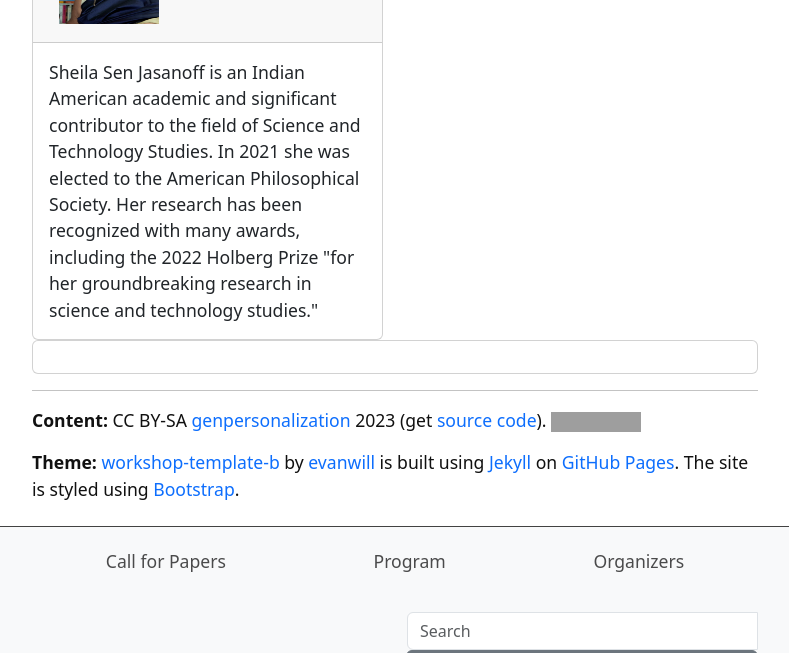
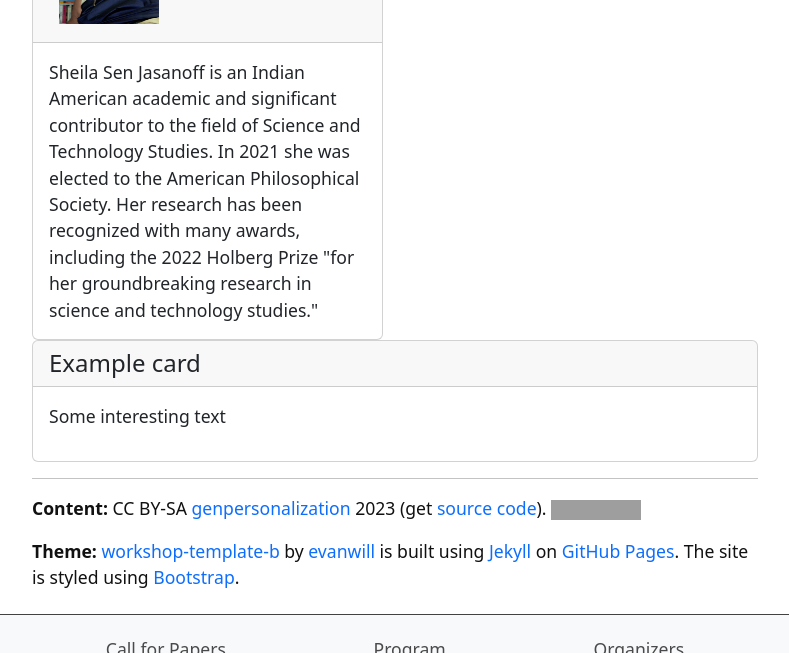
Before and after one commit to genpersonalization/genpersonalization.github.io, a Jekyll site: the page built from index.md, in a window 1280 px wide and 900 px high, scrolled down 3360 px, cut to the strip 0-653 px from the top of the window. Shown: the whole strip, without its empty margins (245-1034 px from the left). Built offline with Jekyll 4.4.1, drawn with Linux system fonts in a browser that asks for light colours; grey boxes are pictures that could not be loaded.

Commit message:
Update index.md

```diff
--- a/index.md
+++ b/index.md
@@ -52,7 +52,7 @@ We see our workshop as a key step in ensuring that personalization adoption by t
 
 {% include toc.html %}
 
-{% include card.html %}
+{% include card.html text="Some interesting text" header="Example card" %}
 
 ------
 
```
